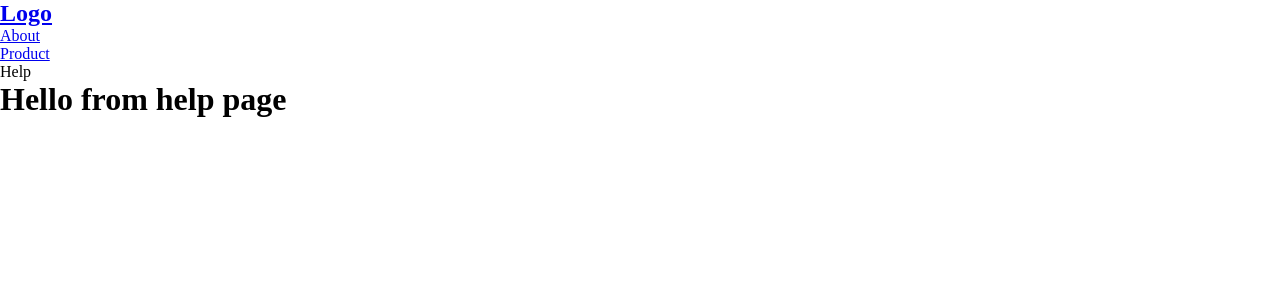
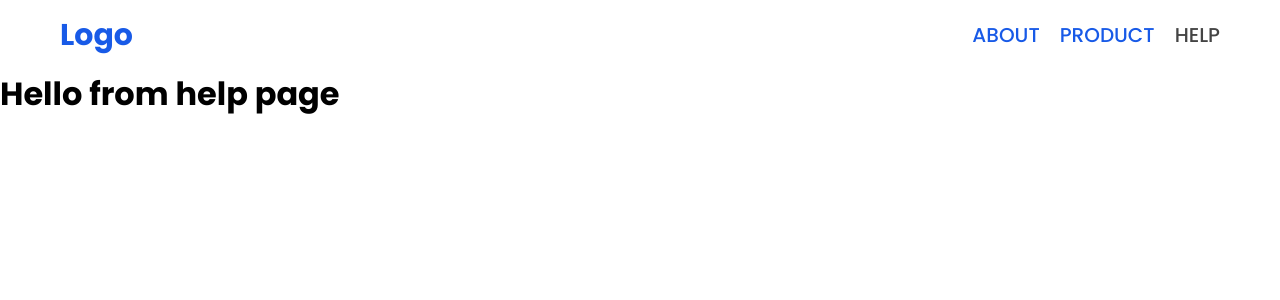
Before and after one commit to HarunaDev/saas-passport-maker, a Flask app: page /help in a window 1280 px wide. Shown: the top 300 px of the page. Run offline with Flask 3, Linux system fonts and the light colour scheme.

Commit message:
styled navbar for all pages

```diff
--- a/static/css/style.css
+++ b/static/css/style.css
@@ -1,7 +1,12 @@
+@import url('https://fonts.googleapis.com/css2?family=Poppins:ital,wght@0,100;0,200;0,300;0,400;0,500;0,600;0,700;0,800;0,900;1,100;1,200;1,300;1,400;1,500;1,600;1,700;1,800;1,900&display=swap');
+
 * {
     margin: 0;
     padding: 0;
     box-sizing: border-box;
+    text-decoration: none;
+    list-style: none;
+    font-family: "Poppins", sans-serif;
 }
 
 :root {
@@ -10,9 +15,42 @@
     --text-dark: #444;
     --text-light: #fff;
     --dark-blue: #185AE7;
-    --global-padding: 50px 10px;
+    --global-padding: 10px 60px;
 }
 
 /* navBar styling */
+.nav-bar{
+    /* border: 1px solid red; */
+    width: 100%;
+    height: 70px;
+    padding: var(--global-padding);
+    display: flex;
+    justify-content: space-between;
+    align-items: center;
+}
+
+.logo {
+    font-size: 30px;
+}
+
+.logo a {
+    color: var(--dark-blue);
+}
+
+.nav-links{
+    display: flex;
+    gap: 20px;
+    font-size: 20px;
+    font-weight: 500;
+    text-transform: uppercase;
+}
+
+.nav-links li {
+    color: var(--text-dark);
+}
+
+.nav-links li a{
+    color: var(--dark-blue);
+}
 
 /* navBar styling end */
```
